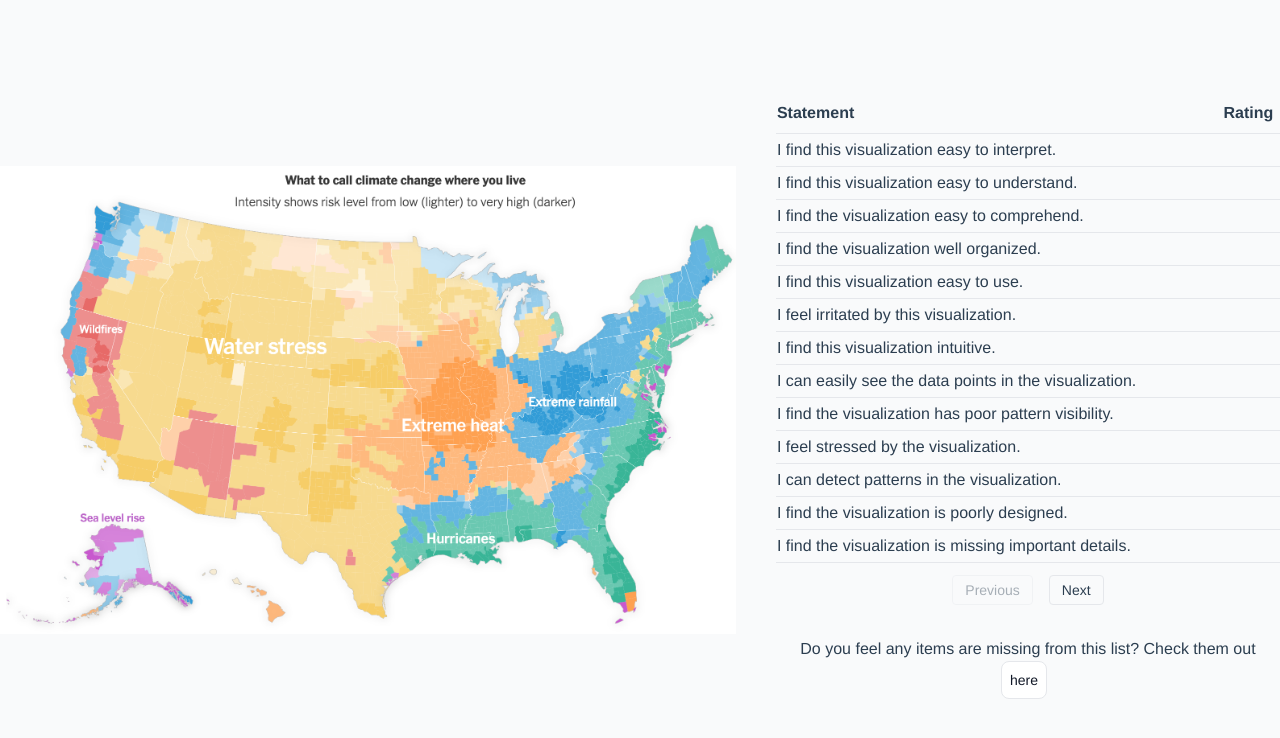
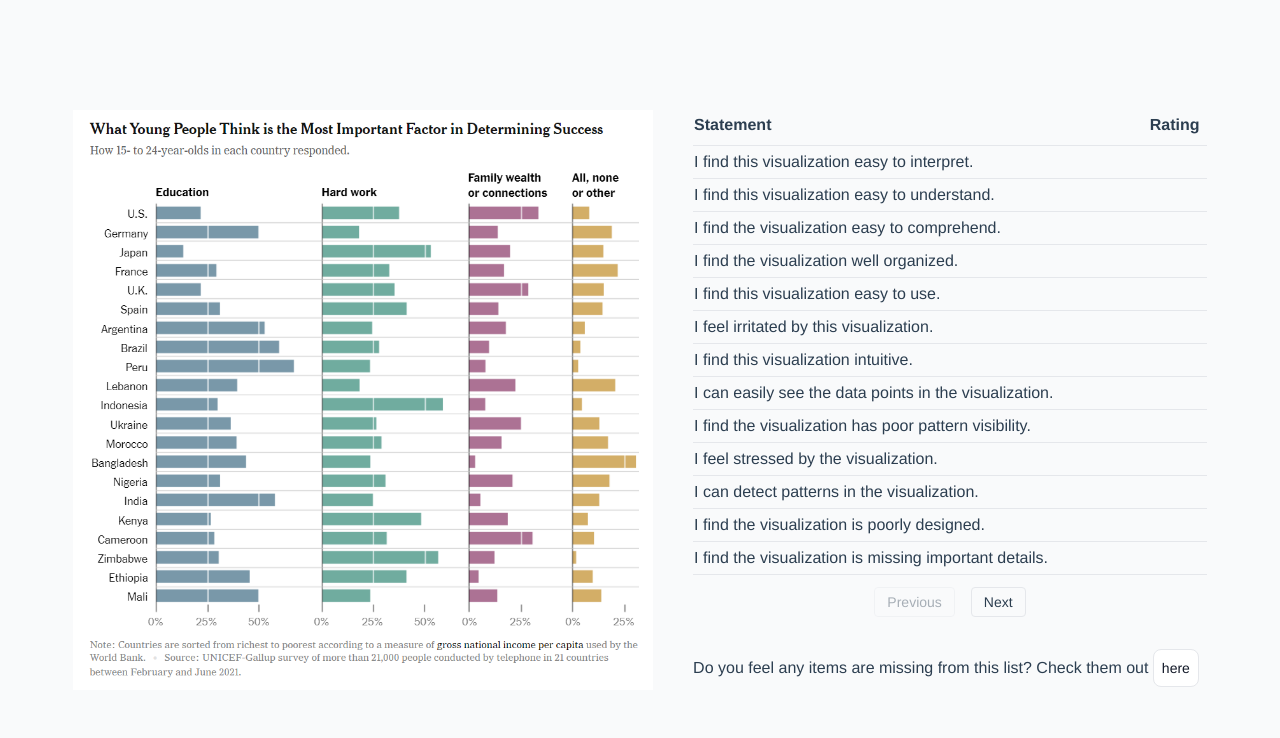
Before and after one commit to sarahoxhaj/cognitiveInterviews, a Vue app: page /OverviewView in a window 1280 px wide. Shown: the top 738 px of the page. Built offline with nearby package versions, Linux system fonts and the light colour scheme.

Commit message:
showing bar chart

```diff
--- a/src/components/ItemValidation.vue
+++ b/src/components/ItemValidation.vue
@@ -12,10 +12,10 @@
                 <div class="flex flex-row items-start justify-center gap-x-20 w-[1200px]">
                     <div class="w-[780px] shrink-0 self-start relative flex justify-center">
 
-                        <!-- <img src="@/assets/1.png" alt="Image 1" class="size-[580px] mt-10"> -->
+                        <img src="@/assets/1.png" alt="Image 1" class="size-[580px] mt-10">
                         <!-- <img src="@/assets/2.png" alt="Image 2" class="size-[580px] mt-10"> -->
                         <!-- <img src="@/assets/3.png" alt="Image 3" class="w-[750px] mt-20 ml-5"> -->
-                        <img src="@/assets/3.png" alt="Image 3" class="max-w-full max-h-[600px] object-contain mt-20">
+                        <!-- <img src="@/assets/3.png" alt="Image 3" class="max-w-full max-h-[600px] object-contain mt-20"> -->
 
                     </div>
 
--- a/src/components/OverviewView.vue
+++ b/src/components/OverviewView.vue
@@ -2,9 +2,9 @@
     <div class="bg-gray-50 dark:bg-slate-600 flex flex-col items-center justify-center min-h-screen dark:text-white">
         <div class="flex flex-row justify-center items-center gap-x-10">
             <div>
-                <!-- <img src="@/assets/1.png" alt="Image 1" class="size-[580px]"> -->
+                <img src="@/assets/1.png" alt="Image 1" class="size-[580px]">
                 <!-- <img src="@/assets/2.png" alt="Image 2" class="size-[580px]"> -->
-                <img src="@/assets/3.png" alt="Image 3" class="w-[750px]">
+                <!-- <img src="@/assets/3.png" alt="Image 3" class="w-[750px]"> -->
 
             </div>
             <div>
```
